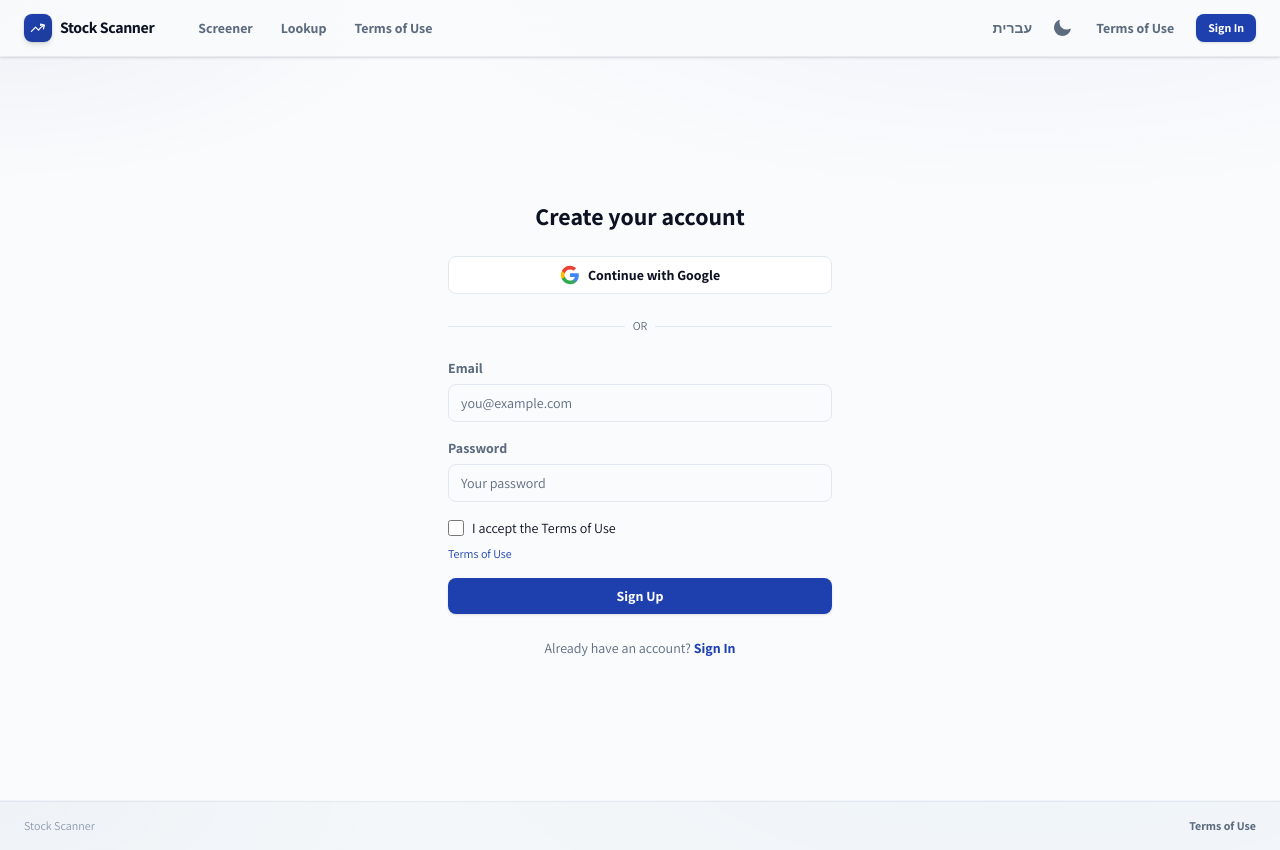
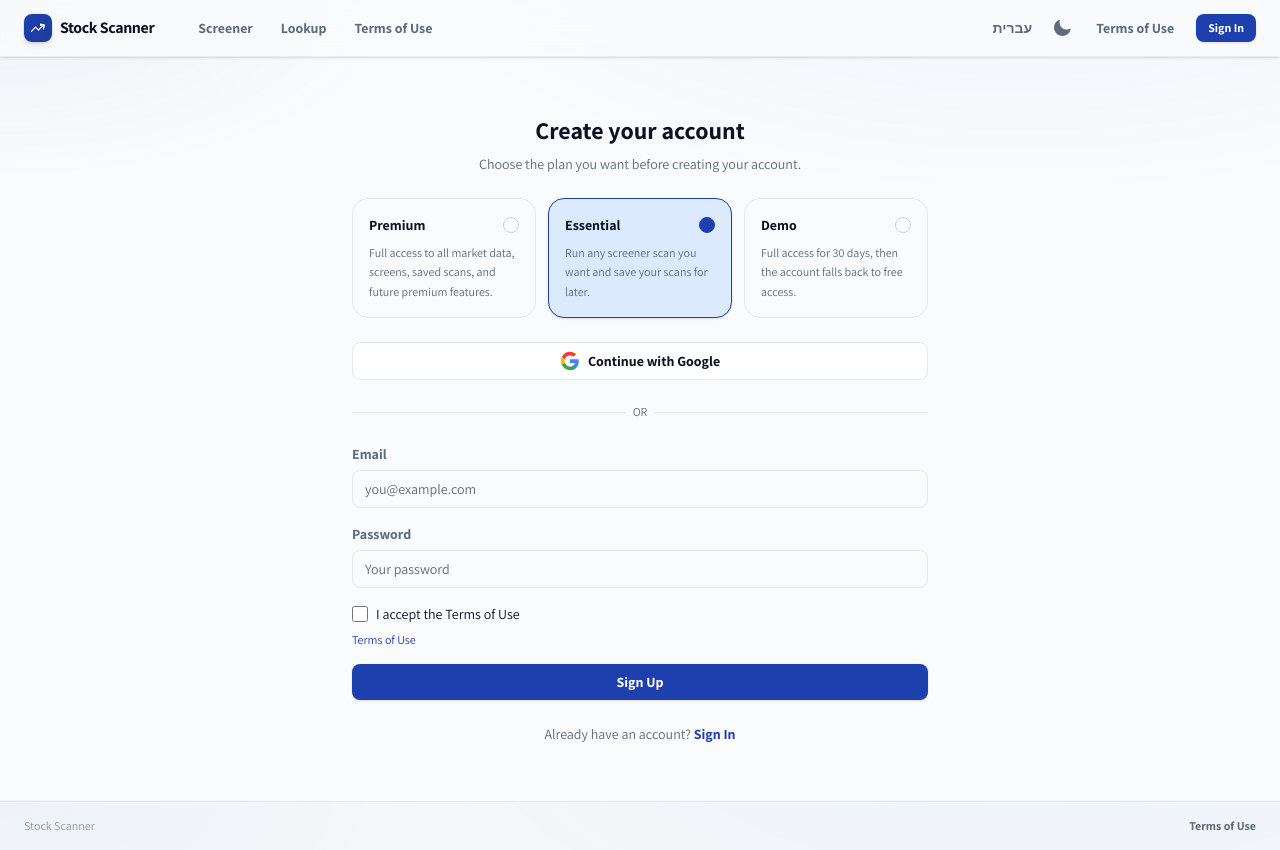
Before and after one commit to kfirAdler/stock-scanner, a Next.js app in the folder web/: page /en/auth/register in a window 1280 px wide. Built offline with nearby package versions, Linux system fonts and the light colour scheme; no server answers.

Commit message:
Add signup plan selection

```diff
--- a/web/src/app/[locale]/auth/callback/route.ts
+++ b/web/src/app/[locale]/auth/callback/route.ts
@@ -1,15 +1,44 @@
 import { NextResponse } from "next/server";
-import { createClient } from "@/lib/supabase/server";
+import { createClient, createServiceClient } from "@/lib/supabase/server";
+
+function parseRequestedPlan(raw: string | null): "premium" | "essential" | "demo" | null {
+  if (raw === "premium" || raw === "essential" || raw === "demo") {
+    return raw;
+  }
+  return null;
+}
 
 export async function GET(request: Request) {
   const { searchParams, origin } = new URL(request.url);
   const code = searchParams.get("code");
   const next = searchParams.get("next") ?? "/";
+  const requestedPlan = parseRequestedPlan(searchParams.get("plan"));
 
   if (code) {
     const supabase = await createClient();
     const { error } = await supabase.auth.exchangeCodeForSession(code);
     if (!error) {
+      if (requestedPlan) {
+        const {
+          data: { user },
+        } = await supabase.auth.getUser();
+
+        if (user) {
+          const service = await createServiceClient();
+          await service.from("member_entitlements").upsert(
+            {
+              user_id: user.id,
+              tier: requestedPlan,
+              expires_at:
+                requestedPlan === "demo"
+                  ? new Date(Date.now() + 30 * 24 * 60 * 60 * 1000).toISOString()
+                  : null,
+              updated_at: new Date().toISOString(),
+            },
+            { onConflict: "user_id" }
+          );
+        }
+      }
       return NextResponse.redirect(`${origin}${next}`);
     }
   }
--- a/web/src/app/[locale]/auth/register/page.tsx
+++ b/web/src/app/[locale]/auth/register/page.tsx
@@ -2,18 +2,23 @@
 
 import { useState } from "react";
 import { useTranslations } from "next-intl";
-import { Link, useRouter } from "@/i18n/navigation";
+import { Link } from "@/i18n/navigation";
 import { createClient } from "@/lib/supabase/client";
 import { Button } from "@/components/ui/Button";
 import { Input } from "@/components/ui/Input";
 import { Checkbox } from "@/components/ui/Checkbox";
 import { CURRENT_TERMS_VERSION } from "@/lib/terms";
+import { clsx } from "clsx";
+
+type SignupPlan = "premium" | "essential" | "demo";
+
+const PLAN_OPTIONS: SignupPlan[] = ["premium", "essential", "demo"];
 
 export default function RegisterPage() {
   const t = useTranslations();
-  const router = useRouter();
   const [email, setEmail] = useState("");
   const [password, setPassword] = useState("");
+  const [selectedPlan, setSelectedPlan] = useState<SignupPlan>("essential");
   const [termsAccepted, setTermsAccepted] = useState(false);
   const [error, setError] = useState("");
   const [loading, setLoading] = useState(false);
@@ -33,6 +38,11 @@ export default function RegisterPage() {
     const { data, error: signUpError } = await supabase.auth.signUp({
       email,
       password,
+      options: {
+        data: {
+          requested_plan: selectedPlan,
+        },
+      },
     });
 
     if (signUpError) {
@@ -59,10 +69,14 @@ export default function RegisterPage() {
     }
 
     const supabase = createClient();
+    const callbackUrl = new URL("/auth/callback", window.location.origin);
+    callbackUrl.searchParams.set("plan", selectedPlan);
+    callbackUrl.searchParams.set("next", "/");
+
     const { error } = await supabase.auth.signInWithOAuth({
       provider: "google",
       options: {
-        redirectTo: `${window.location.origin}/auth/callback`,
+        redirectTo: callbackUrl.toString(),
       },
     });
     if (error) setError(error.message);
@@ -70,9 +84,48 @@ export default function RegisterPage() {
 
   return (
     <div className="flex min-h-[calc(100vh-3.5rem)] items-center justify-center px-4">
-      <div className="w-full max-w-sm space-y-6">
+      <div className="w-full max-w-xl space-y-6">
         <div className="text-center">
           <h1 className="text-2xl font-bold">{t("auth.registerTitle")}</h1>
+          <p className="mt-2 text-sm text-text-secondary">{t("auth.planHelp")}</p>
+        </div>
+
+        <div className="grid gap-3 sm:grid-cols-3">
+          {PLAN_OPTIONS.map((plan) => {
+            const selected = selectedPlan === plan;
+            return (
+              <button
+                key={plan}
+                type="button"
+                onClick={() => setSelectedPlan(plan)}
+                className={clsx(
+                  "rounded-2xl border p-4 text-start transition-colors focus-visible:outline-none focus-visible:ring-2 focus-visible:ring-primary",
+                  selected
+                    ? "border-primary bg-primary-soft shadow-sm"
+                    : "border-border bg-surface hover:border-border-strong hover:bg-surface-alt"
+                )}
+                aria-pressed={selected}
+              >
+                <div className="flex items-center justify-between gap-3">
+                  <span className="text-sm font-bold text-text">
+                    {t(`auth.plan.${plan}.title`)}
+                  </span>
+                  <span
+                    className={clsx(
+                      "h-4 w-4 rounded-full border",
+                      selected
+                        ? "border-primary bg-primary"
+                        : "border-border-strong bg-surface"
+                    )}
+                    aria-hidden="true"
+                  />
+                </div>
+                <p className="mt-2 text-xs leading-relaxed text-text-secondary">
+                  {t(`auth.plan.${plan}.body`)}
+                </p>
+              </button>
+            );
+          })}
         </div>
 
         <Button
@@ -80,7 +133,7 @@ export default function RegisterPage() {
           className="w-full"
           onClick={handleGoogleSignUp}
         >
-          <svg className="w-5 h-5" viewBox="0 0 24 24" aria-hidden="true">
+          <svg className="h-5 w-5" viewBox="0 0 24 24" aria-hidden="true">
             <path d="M22.56 12.25c0-.78-.07-1.53-.2-2.25H12v4.26h5.92a5.06 5.06 0 01-2.2 3.32v2.77h3.57c2.08-1.92 3.28-4.74 3.28-8.1z" fill="#4285F4"/>
             <path d="M12 23c2.97 0 5.46-.98 7.28-2.66l-3.57-2.77c-.98.66-2.23 1.06-3.71 1.06-2.86 0-5.29-1.93-6.16-4.53H2.18v2.84C3.99 20.53 7.7 23 12 23z" fill="#34A853"/>
             <path d="M5.84 14.09c-.22-.66-.35-1.36-.35-2.09s.13-1.43.35-2.09V7.07H2.18C1.43 8.55 1 10.22 1 12s.43 3.45 1.18 4.93l2.85-2.22.81-.62z" fill="#FBBC05"/>
@@ -141,7 +194,7 @@ export default function RegisterPage() {
 
         <p className="text-center text-sm text-text-secondary">
           {t("auth.hasAccount")}{" "}
-          <Link href="/auth/login" className="text-primary hover:underline font-bold">
+          <Link href="/auth/login" className="font-bold text-primary hover:underline">
             {t("common.signIn")}
           </Link>
         </p>
--- a/web/src/messages/en.json
+++ b/web/src/messages/en.json
@@ -87,12 +87,27 @@
   "auth": {
     "loginTitle": "Sign in to Stock Scanner",
     "registerTitle": "Create your account",
+    "planHelp": "Choose the plan you want before creating your account.",
     "googleSignIn": "Continue with Google",
     "emailPlaceholder": "you@example.com",
     "passwordPlaceholder": "Your password",
     "noAccount": "Don't have an account?",
     "hasAccount": "Already have an account?",
-    "forgotPassword": "Forgot password?"
+    "forgotPassword": "Forgot password?",
+    "plan": {
+      "premium": {
+        "title": "Premium",
+        "body": "Full access to all market data, screens, saved scans, and future premium features."
+      },
+      "essential": {
+        "title": "Essential",
+        "body": "Run any screener scan you want and save your scans for later."
+      },
+      "demo": {
+        "title": "Demo",
+        "body": "Full access for 30 days, then the account falls back to free access."
+      }
+    }
   },
   "screener": {
     "title": "Stock Screener",
--- a/web/src/messages/he.json
+++ b/web/src/messages/he.json
@@ -87,12 +87,27 @@
   "auth": {
     "loginTitle": "התחבר לסורק מניות",
     "registerTitle": "צור חשבון",
+    "planHelp": "בחר את התוכנית הרצויה לפני יצירת החשבון.",
     "googleSignIn": "המשך עם גוגל",
     "emailPlaceholder": "you@example.com",
     "passwordPlaceholder": "הסיסמה שלך",
     "noAccount": "אין לך חשבון?",
     "hasAccount": "כבר יש לך חשבון?",
-    "forgotPassword": "שכחת סיסמה?"
+    "forgotPassword": "שכחת סיסמה?",
+    "plan": {
+      "premium": {
+        "title": "פרימיום",
+        "body": "גישה מלאה לכל נתוני השוק, הסריקות, הסריקות השמורות ופיצ'רי הפרימיום העתידיים."
+      },
+      "essential": {
+        "title": "אסנשיאל",
+        "body": "הרץ כל סריקה שתרצה ושמור את הסריקות שלך להמשך."
+      },
+      "demo": {
+        "title": "דמו",
+        "body": "גישה מלאה ל-30 יום, ולאחר מכן החשבון יחזור לגישת חינם."
+      }
+    }
   },
   "screener": {
     "title": "סורק מניות",
```
Also changed, not shown: 1 other file (tests, documents, lock files or other folders).
